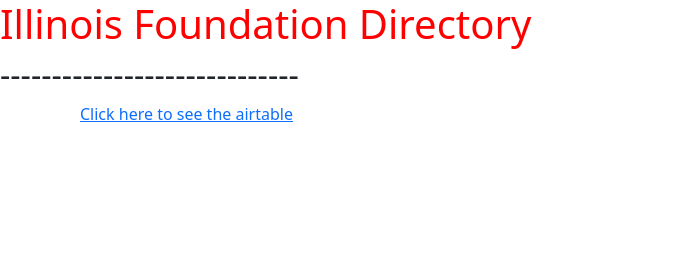
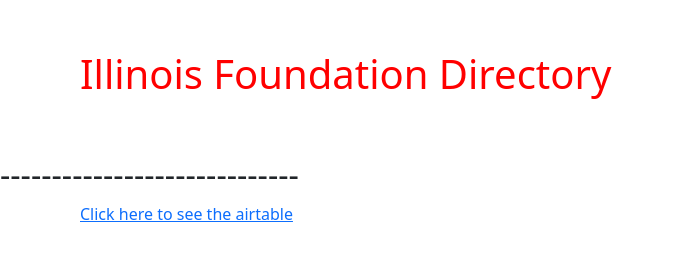
Before and after one commit to Abrahamof606/IllinoisFoundationDirectory.github.io, a plain HTML site: page index.html in a window 1280 px wide. Shown: the whole page, without its empty margins (0-673 px from the left). Drawn offline with nearby package versions, Linux system fonts and the light colour scheme.

Commit message:
Update index.html
there were some changes with grammar that needed to be fixed.

```diff
--- a/index.html
+++ b/index.html
@@ -2,12 +2,16 @@
 <html lang="en">
   <head>
   <style>
-  h1 {color:red;}
+  h1 {color:red;
+    padding-top: 50px;
+    padding-right: 30px;
+    padding-bottom: 50px;
+    padding-left: 80px;}
   p {color:navy
     padding-top: 50px;
     padding-right: 30px;
     padding-bottom: 50px;
-    padding-left: 80px;;
+    padding-left: 80px;
   }
 </style>
     <!-- Required meta tags -->
```
